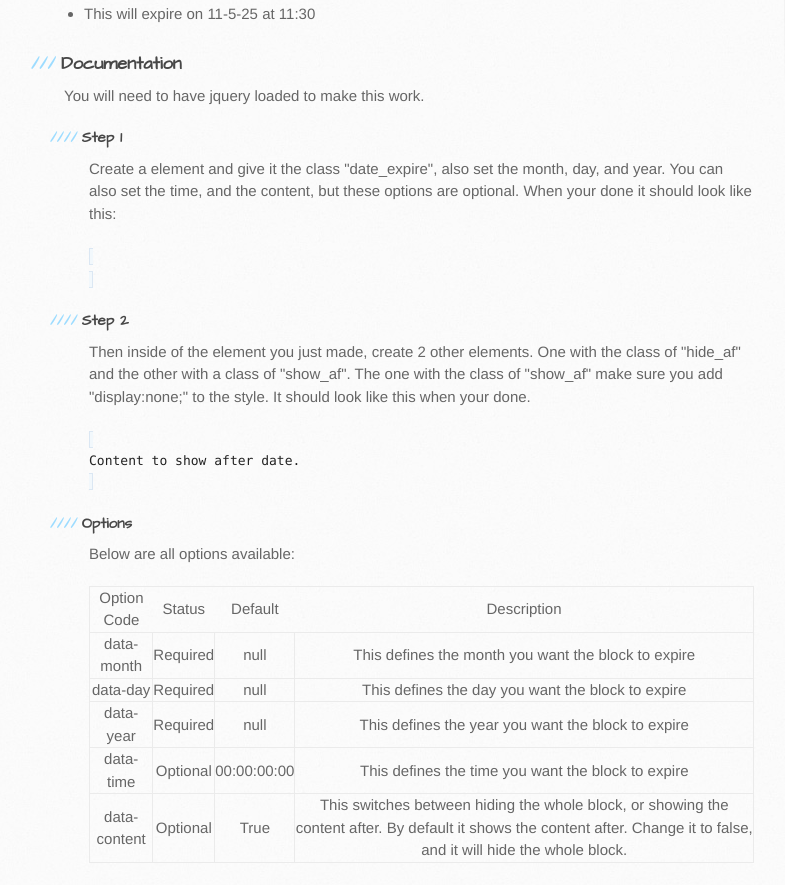
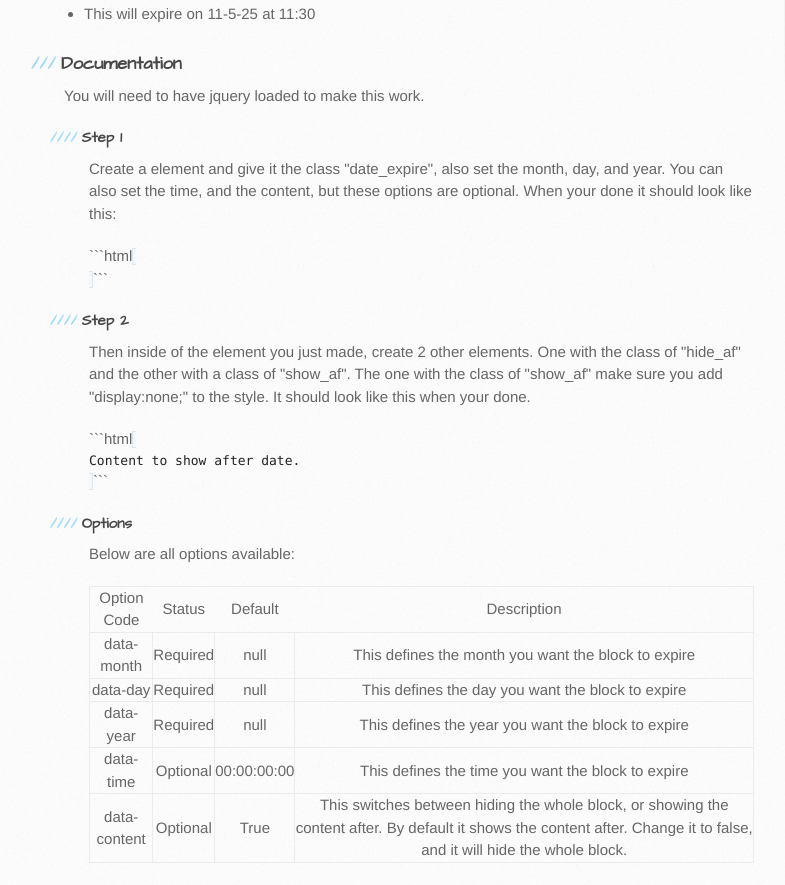
Before and after one commit to Costellos/Jquery-Expire-Content, a plain HTML site: page index.html in a window 1280 px wide. Shown: the part 760-1645 px from the top of the page, without its empty margins (106-891 px from the left). Drawn offline with nearby package versions, Linux system fonts and the light colour scheme.

Commit message:
Update index.html

````diff
--- a/index.html
+++ b/index.html
@@ -105,10 +105,13 @@
             <div style="margin:0px 0px 0px 25px;">
             <h4><a id="documentation-1" class="anchor" href="#documentation-1" aria-hidden="true"><span class="octicon octicon-link"></span></a>Step 1</h4>
             <p>Create a element and give it the class "date_expire", also set the month, day, and year. You can also set the time, and the content, but these options are optional. When your done it should look like this:</p>
+            ```html
             <code><div class="date_expire" data-month="April" data-day="3" data-year="2014" data-time="12:00"></div></code>
-
+            ```
             <h4><a id="documentation-2" class="anchor" href="#documentation-2" aria-hidden="true"><span class="octicon octicon-link"></span></a>Step 2</h4>
             <p>Then inside of the element you just made, create 2 other elements. One with the class of "hide_af" and the other with a class of "show_af". The one with the class of "show_af" make sure you add "display:none;" to the style. It should look like this when your done.</p>
+
+            ```html
             <code>
               <div class="date_expire" data-month="April" data-day="3" data-year="2014" data-time="12:00">
                 <div class="hide_af">
@@ -119,6 +122,7 @@
                 </div>
               </div>
             </code>
+            ```
 
             <h4><a id="documentation-3" class="anchor" href="#documentation-3" aria-hidden="true"><span class="octicon octicon-link"></span></a>Options</h4>
             <p>Below are all options available:</p>
````
